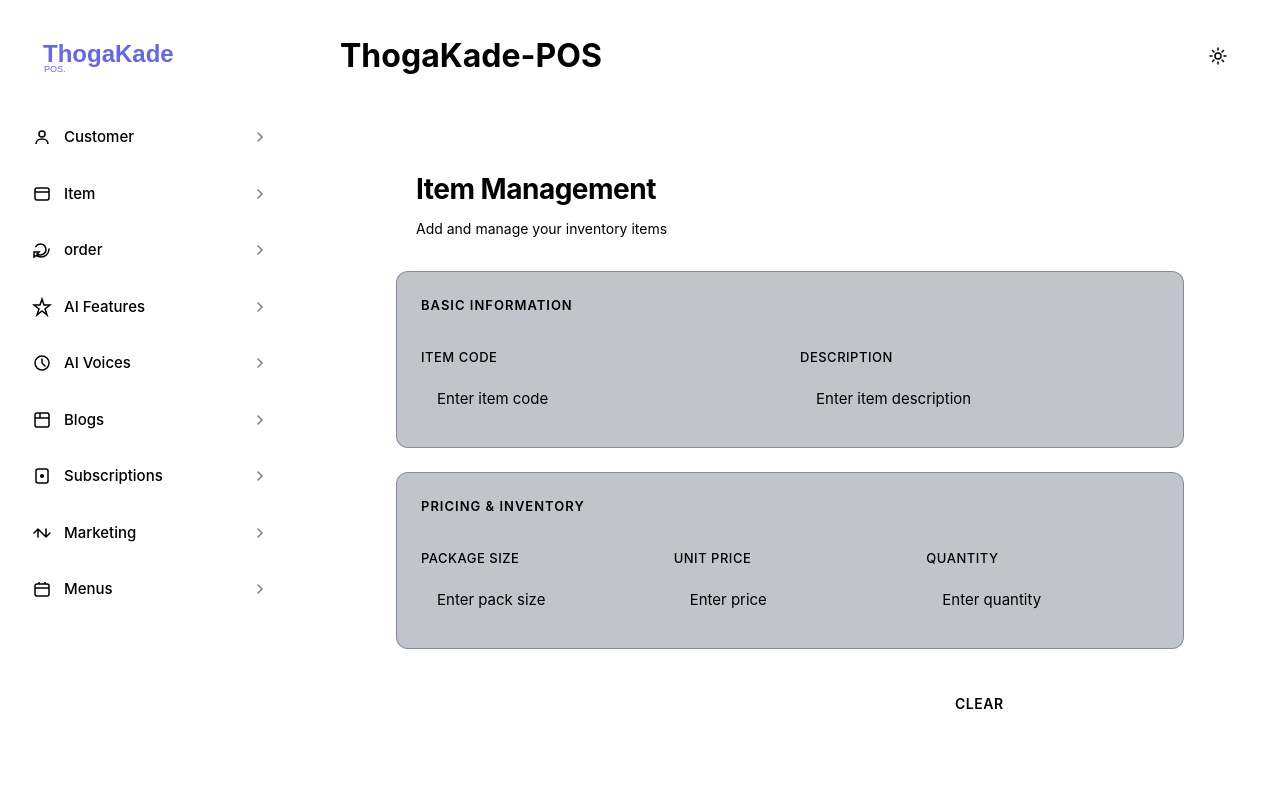
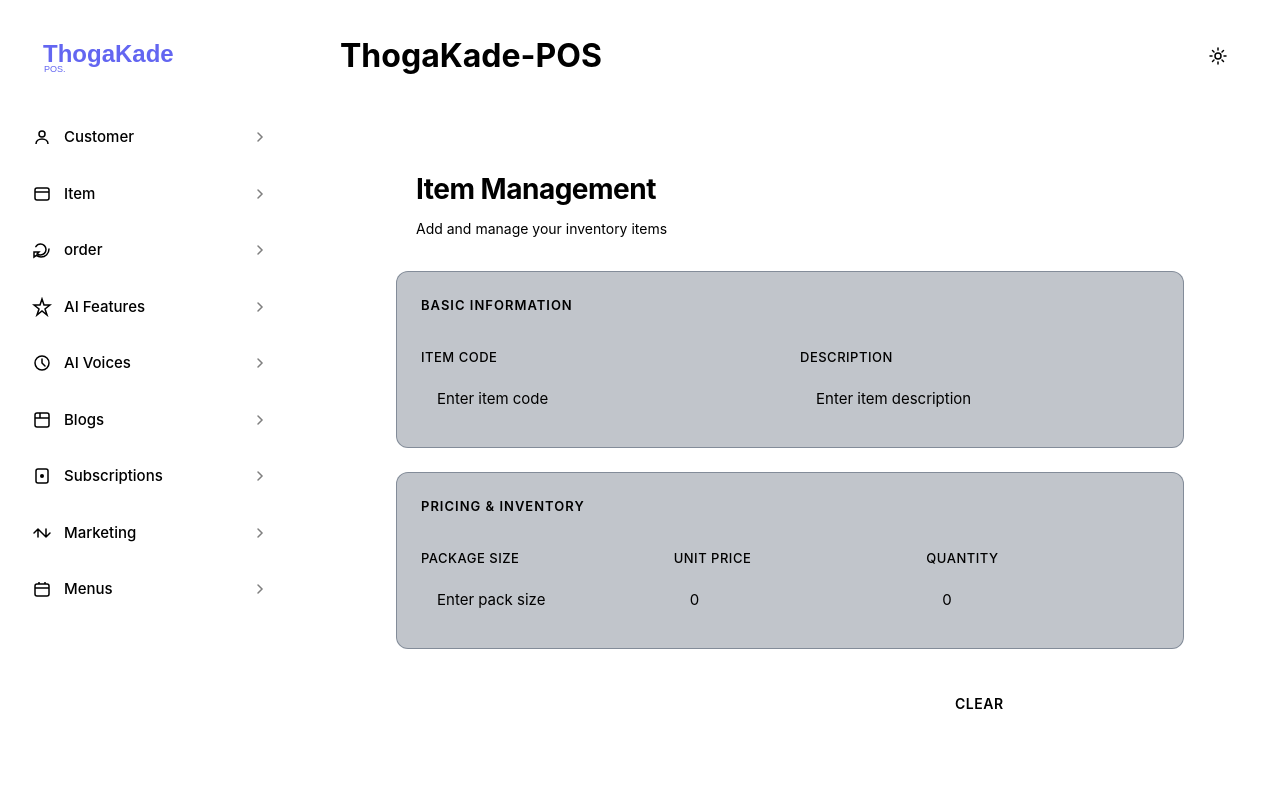
Before and after one commit to denethSaputhanthri/ThogaKade-POS, an Angular app: page /dashboard/item in a window 1280 px wide. Shown: the top 800 px of the page. Built offline with nearby package versions, Linux system fonts and the light colour scheme; no server answers.

Commit message:
feat: bind item form inputs to item object and update addItem method for data submission

```diff
--- a/src/app/page/dashboard/item/item.html
+++ b/src/app/page/dashboard/item/item.html
@@ -18,11 +18,11 @@
           <div class="form-row two-col">
             <div class="form-group">
               <label for="itemCode">Item Code</label>
-              <input type="text" id="itemCode" placeholder="Enter item code" />
+              <input type="text" [(ngModel)]="itemObj.id" id="itemCode" placeholder="Enter item code" />
             </div>
             <div class="form-group">
               <label for="description">Description</label>
-              <input type="text" id="description" placeholder="Enter item description" />
+              <input type="text"[(ngModel)]="itemObj.description" id="description" placeholder="Enter item description" />
             </div>
           </div>
         </div>
@@ -35,15 +35,15 @@
           <div class="form-row three-col">
             <div class="form-group">
               <label for="packageSize">Package Size</label>
-              <input type="text" id="packageSize" placeholder="Enter pack size" />
+              <input type="text"[(ngModel)]="itemObj.packSize" id="packageSize" placeholder="Enter pack size" />
             </div>
             <div class="form-group">
               <label for="unitPrice">Unit Price</label>
-              <input type="number" id="unitPrice" placeholder="Enter price" step="0.01" />
+              <input type="number"[(ngModel)]="itemObj.unitPrice" id="unitPrice" placeholder="Enter price" step="0.01" />
             </div>
             <div class="form-group">
               <label for="quantity">Quantity</label>
-              <input type="number" id="quantity" placeholder="Enter quantity" />
+              <input type="number"[(ngModel)]="itemObj.qty" id="quantity" placeholder="Enter quantity" />
             </div>
           </div>
         </div>
@@ -52,7 +52,7 @@
       <!-- Form Actions -->
       <div class="form-actions">
         <button type="button" class="btn btn-secondary">Clear</button>
-        <button type="button" class="btn btn-primary" onclick="addItem()">Add Item</button>
+        <button type="button" class="btn btn-primary" (click)="addItem()" >Add Item</button>
       </div>
     </div>
   </div>
--- a/src/app/page/dashboard/item/item.ts
+++ b/src/app/page/dashboard/item/item.ts
@@ -2,16 +2,25 @@ import { HttpClient } from '@angular/common/http';
 import { ChangeDetectorRef, Component, OnInit } from '@angular/core';
 import { ItemModel } from '../../../../model/type';
 import { NgForOf } from '@angular/common';
+import { FormsModule } from '@angular/forms';
 
 @Component({
   selector: 'app-item',
-  imports: [NgForOf],
+  imports: [NgForOf,FormsModule],
   templateUrl: './item.html',
   styleUrl: './item.css',
 })
 export class Item implements OnInit{
 
   itemList:Array<ItemModel>=[];
+
+  itemObj: ItemModel= {
+    id: '',
+    description: '',
+    packSize: '',
+    unitPrice: 0.0,
+    qty: 0.0,
+  }
 
   constructor(
     private http: HttpClient,
@@ -22,6 +31,19 @@ export class Item implements OnInit{
     this.getAll();
   }
 
+  addItem(){
+    console.log(this.itemObj);
+
+    this.http.post(`http://localhost:8080/item/add`, this.itemObj ).
+    subscribe((data)=>{
+      console.log(data);
+      if(data=== true){
+
+      }
+      this.getAll()
+    });
+  }
+
   getAll(){
     this.http.get<ItemModel[]>(`http://localhost:8080/item/get`).subscribe((data)=>{
       this.itemList=data;
```
